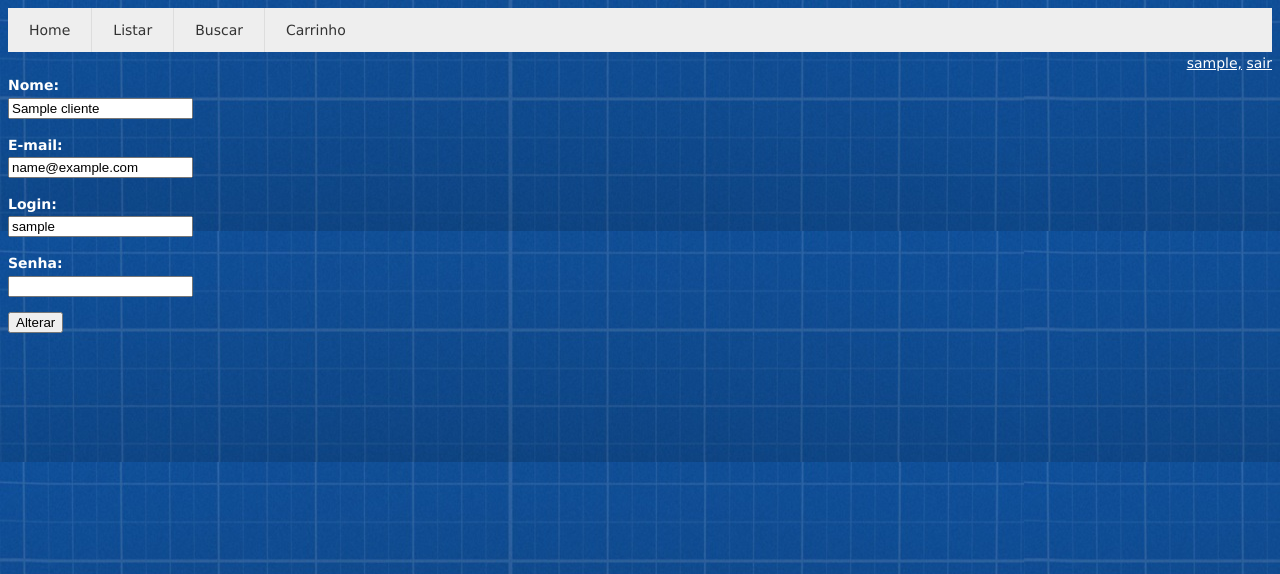
After one commit to EduardoCarvalho/supermercado, a PHP site: page /ler_cadastro.php in a window 1280 px wide. The commit adds this page. Shown: the top 574 px of the page. Run offline with PHP 8.4, Linux system fonts and the light colour scheme; the visitor is signed in with stand-in values (Sample User, id 1); tables that the repository leaves empty hold one stand-in row (values such as "Sample post").

Commit message:
Ajustes no update do cadastro: separação de responsabilidades - ler e alterar.

```diff
--- a/busca.php
+++ b/busca.php
@@ -27,7 +27,7 @@
       </nav>
 
       <div align="right">
-        <a href="alterar_cadastro.php"><?php echo $_SESSION["login"]. ","; ?></a>
+        <a href="ler_cadastro.php"><?php echo $_SESSION["login"]. ","; ?></a>
         <a href="logout.php"> sair</a>
       </div>
 
--- /dev/null
+++ b/ler_cadastro.php
@@ -0,0 +1,54 @@
+<?php
+  extract($_REQUEST);
+  session_start();
+  if (isset($_SESSION["login"]) == false) {
+      header("Location: index.php");
+      return;
+  }
+?>
+
+<!DOCTYPE html>
+<html lang="pt-br">
+  <head>
+    <meta charset="UTF-8">
+    <title>Cadastro</title>
+    <link rel="stylesheet" type="text/css" href="tema.css">
+  </head>
+  <body>
+    <nav id="navigation" class="clearfix">
+      <ul>
+        <li><a href="index.php"   >Home    </a></li>
+        <li><a href="listar.php"  >Listar  </a></li>
+        <li><a href="busca.php"   >Buscar  </a></li>
+        <li><a href="carrinho.php">Carrinho</a></li>
+      </ul>
+    </nav>
+    <div align="right">
+        <a href="ler_cadastro.php"><?= $_SESSION["login"]. ","?></a>
+        <a href="logout.php"> sair</a>
+    </div>
+    <?php
+      require 'conexao.php';
+
+      $id_cliente = $_SESSION["id_cliente"];
+      $sql_preenche_formulario  = "SELECT *
+                                   FROM clientes
+                                   WHERE id_cliente = {$id_cliente}";
+
+      $cliente = mysqli_fetch_assoc(mysqli_query($conexao,
+                                                 $sql_preenche_formulario));
+    ?>
+
+    <form accept-charset="utf-8" method=POST action="alterar_cadastro.php">
+      <b>Nome:     <br><input type="text"     name="nome"  value="<?= $cliente["nome"]  ?>"><p>
+         E-mail:   <br><input type="text"     name="email" value="<?= $cliente["email"] ?>"><p>
+         Login:    <br><input type="text"     name="login" value="<?= $cliente["login"] ?>"><p>
+         Senha:</b><br><input type="password" name="senha" value=""                        ><p>
+                       <input type="submit"   value="Alterar">
+    </form>
+
+    <?php
+      mysqli_close($conexao);
+    ?>
+  </body>
+</html>
--- a/listar.php
+++ b/listar.php
@@ -27,7 +27,7 @@
       </nav>
 
       <div align="right">
-        <a href="alterar_cadastro.php"><?= $_SESSION["login"]. ","?></a>
+        <a href="ler_cadastro.php"><?= $_SESSION["login"]. ","?></a>
         <a href="logout.php"> sair</a>
       </div>
 
--- a/supermercado.sql
+++ b/supermercado.sql
@@ -3,7 +3,7 @@
 -- http://www.phpmyadmin.net
 --
 -- Máquina: localhost
--- Data de Criação: 01-Jun-2015 às 22:15
+-- Data de Criação: 02-Jun-2015 às 12:30
 -- Versão do servidor: 5.5.43-0ubuntu0.14.04.1
 -- versão do PHP: 5.5.9-1ubuntu4.9
 
@@ -36,7 +36,7 @@ CREATE TABLE IF NOT EXISTS `carrinho` (
   PRIMARY KEY (`id_carrinho`),
   KEY `id_produto` (`id_produto`),
   KEY `id_cliente` (`id_cliente`)
-) ENGINE=InnoDB  DEFAULT CHARSET=utf8 AUTO_INCREMENT=59 ;
+) ENGINE=InnoDB  DEFAULT CHARSET=utf8 AUTO_INCREMENT=14 ;
 
 --
 -- RELATIONS FOR TABLE `carrinho`:
@@ -59,7 +59,7 @@ CREATE TABLE IF NOT EXISTS `clientes` (
   `login` varchar(100) NOT NULL,
   `senha` char(32) NOT NULL,
   PRIMARY KEY (`id_cliente`)
-) ENGINE=InnoDB  DEFAULT CHARSET=utf8 AUTO_INCREMENT=10 ;
+) ENGINE=InnoDB  DEFAULT CHARSET=utf8 AUTO_INCREMENT=8 ;
 
 -- --------------------------------------------------------
 
```
Also changed, not shown: alterar_cadastro.php (+14 -25 lines), carrinho.php (+4 -4 lines).
